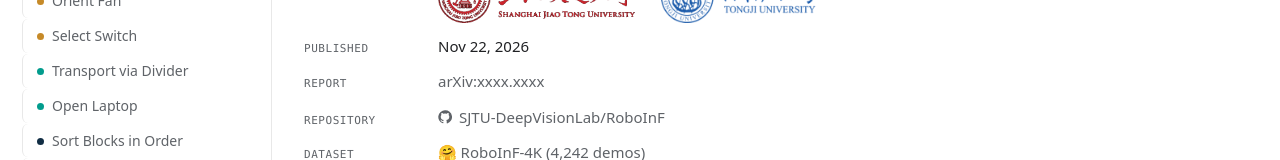
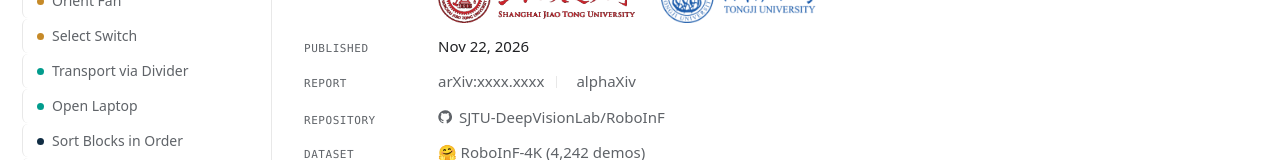
Before and after one commit to SJTU-DeepVisionLab/RoboInF, a plain HTML site: page index.html in a window 1280 px wide. Shown: the part 525-685 px from the top of the page. Drawn offline with Linux system fonts and the light colour scheme; a web font is replaced by a local one.

Commit message:
Report: add alphaXiv link

```diff
--- a/index.html
+++ b/index.html
@@ -68,7 +68,7 @@
         </div>
       </dd></div>
       <div class="row"><dt>Published</dt><dd>Nov 22, 2026</dd></div>
-      <div class="row"><dt>Report</dt><dd class="links"><a class="lk" href="#">arXiv:xxxx.xxxx</a></dd></div>
+      <div class="row"><dt>Report</dt><dd class="links"><a class="lk" href="#">arXiv:xxxx.xxxx</a><a class="lk" href="https://www.alphaxiv.org/abs/2611.roboinf" target="_blank" rel="noopener">alphaXiv</a></dd></div>
       <div class="row"><dt>Repository</dt><dd class="links"><a class="lk" href="https://github.com/SJTU-DeepVisionLab/RoboInF" target="_blank" rel="noopener"><svg viewBox="0 0 24 24" fill="currentColor"><path d="M12 .5a11.5 11.5 0 0 0-3.64 22.41c.58.1.79-.25.79-.56v-2c-3.2.7-3.88-1.37-3.88-1.37-.52-1.33-1.28-1.69-1.28-1.69-1.05-.71.08-.7.08-.7 1.16.08 1.77 1.19 1.77 1.19 1.03 1.77 2.7 1.26 3.36.96.1-.75.4-1.26.73-1.55-2.56-.29-5.25-1.28-5.25-5.69 0-1.26.45-2.29 1.19-3.1-.12-.29-.52-1.46.11-3.05 0 0 .97-.31 3.17 1.18a11 11 0 0 1 5.77 0c2.2-1.49 3.17-1.18 3.17-1.18.63 1.59.23 2.76.11 3.05.74.81 1.19 1.84 1.19 3.1 0 4.42-2.7 5.39-5.27 5.68.41.36.78 1.06.78 2.14v3.17c0 .31.21.67.8.56A11.5 11.5 0 0 0 12 .5Z"/></svg>SJTU-DeepVisionLab/RoboInF</a></dd></div>
       <div class="row"><dt>Dataset</dt><dd class="links"><a class="lk" href="https://huggingface.co/datasets/JGuo666/RoboInF-4K" target="_blank" rel="noopener">🤗 RoboInF-4K (4,242 demos)</a></dd></div>
       <div class="row"><dt>Leaderboard</dt><dd><a href="#results">View results</a></dd></div>
```
